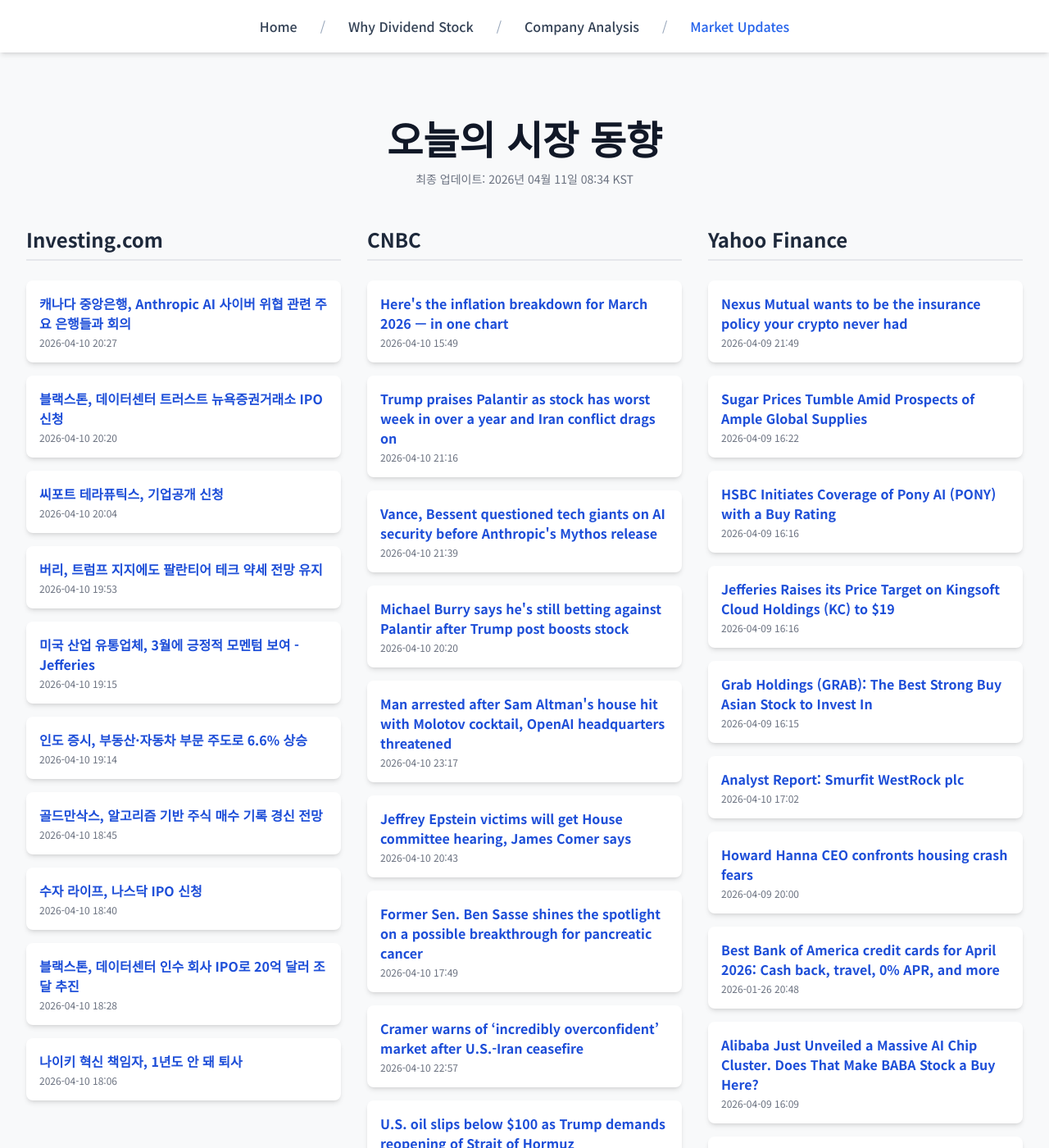
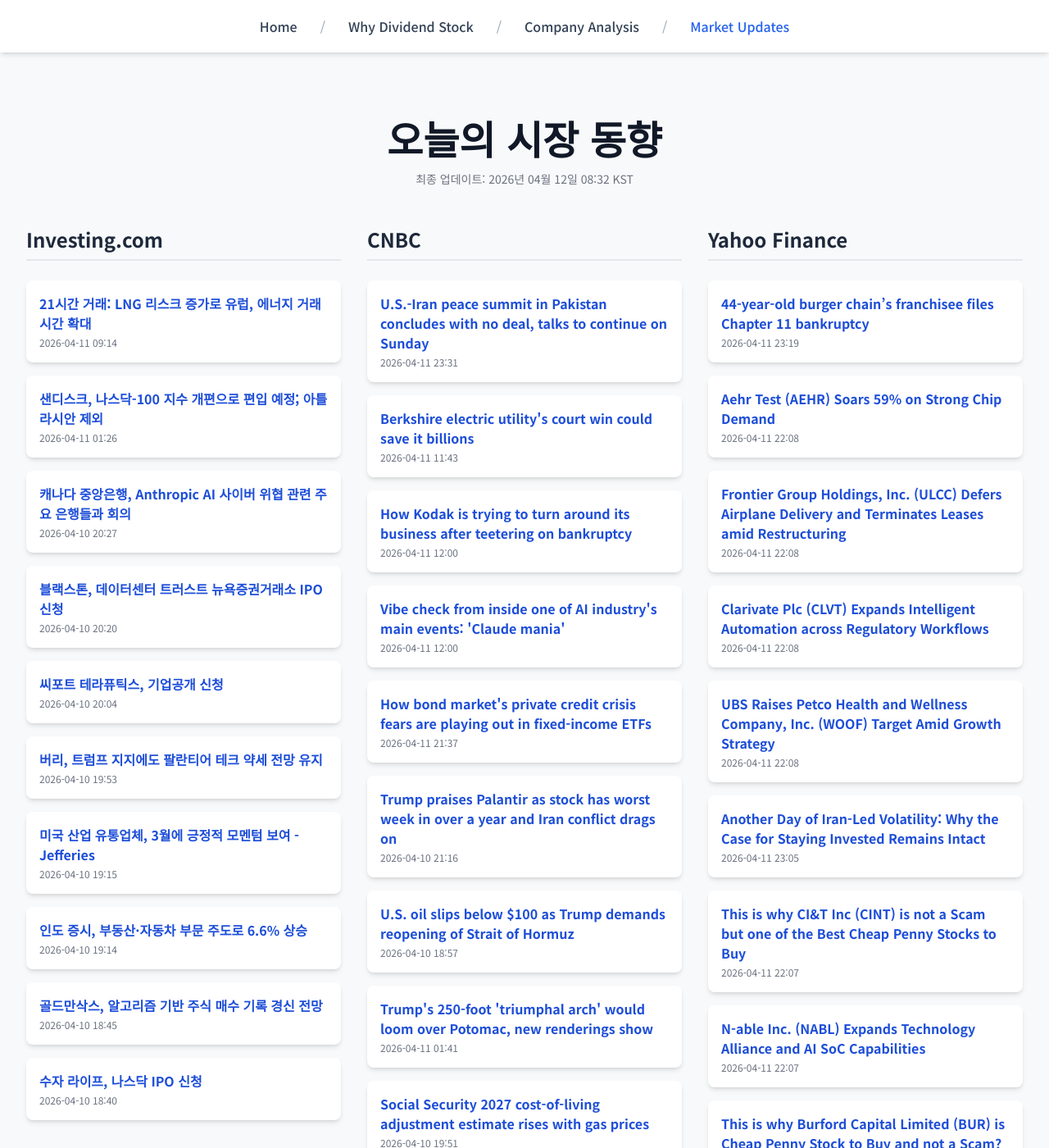
Before and after one commit to Kay-Hwang/my-company-analysis, a Jekyll site: the page built from market-updates.html, in a window 1280 px wide and 1400 px high. Shown: the whole window at 82% size. Built offline with Jekyll 4.4.1, drawn with Linux system fonts in a browser that asks for light colours; nearby versions of some CDN libraries; a script that is not in the unit is left out; some of the changed text lies outside the part shown.

Commit message:
Update daily data

```diff
--- a/_data/latest_data.json
+++ b/_data/latest_data.json
@@ -1,7 +1,19 @@
 {
-  "lastUpdated": "2026년 04월 11일 08:34 KST",
+  "lastUpdated": "2026년 04월 12일 08:32 KST",
   "news": {
     "investing": [
+      {
+        "title": "21시간 거래: LNG 리스크 증가로 유럽, 에너지 거래 시간 확대",
+        "link": "https://kr.investing.com/news/stock-market-news/article-1896147",
+        "pubDate": "2026-04-11 09:14:52",
+        "summary": "21시간 거래: LNG 리스크 증가로 유럽, 에너지 거래 시간 확대"
+      },
+      {
+        "title": "샌디스크, 나스닥-100 지수 개편으로 편입 예정; 아틀라시안 제외",
+        "link": "https://kr.investing.com/news/stock-market-news/article-1896108",
+        "pubDate": "2026-04-11 01:26:17",
+        "summary": "샌디스크, 나스닥-100 지수 개편으로 편입 예정; 아틀라시안 제외"
+      },
       {
         "title": "캐나다 중앙은행, Anthropic AI 사이버 위협 관련 주요 은행들과 회의",
         "link": "https://kr.investing.com/news/stock-market-news/article-93CH-1895965",
@@ -49,68 +61,44 @@
         "link": "https://kr.investing.com/news/stock-market-news/article-432SI-1895886",
         "pubDate": "2026-04-10 18:40:04",
         "summary": "수자 라이프, 나스닥 IPO 신청"
-      },
-      {
-        "title": "블랙스톤, 데이터센터 인수 회사 IPO로 20억 달러 조달 추진",
-        "link": "https://kr.investing.com/news/stock-market-news/article-93CH-1895882",
-        "pubDate": "2026-04-10 18:28:35",
-        "summary": "블랙스톤, 데이터센터 인수 회사 IPO로 20억 달러 조달 추진"
-      },
-      {
-        "title": "나이키 혁신 책임자, 1년도 안 돼 퇴사",
-        "link": "https://kr.investing.com/news/stock-market-news/article-93CH-1895875",
-        "pubDate": "2026-04-10 18:06:38",
-        "summary": "나이키 혁신 책임자, 1년도 안 돼 퇴사"
       }
     ],
     "cnbc": [
       {
-        "title": "Here's the inflation breakdown for March 2026 — in one chart",
-        "link": "https://www.cnbc.com/2026/04/10/cpi-inflation-march-2026-breakdown.html",
-        "pubDate": "Fri, 10 Apr 2026 15:49:16 GMT",
-        "summary": "The Iran war has pushed up gasoline, airline fares and other prices for consumers."
+        "title": "U.S.-Iran peace summit in Pakistan concludes with no deal, talks to continue on Sunday",
+        "link": "https://www.cnbc.com/2026/04/11/us-iran-talks-set-to-begin-in-islamabad-after-delegations-arrive.html",
+        "pubDate": "Sat, 11 Apr 2026 23:31:57 GMT",
+        "summary": "Two American warships transited through the Strait of Hormuz for the first time since the start of the conflict."
+      },
+      {
+        "title": "Berkshire electric utility's court win could save it billions",
+        "link": "https://www.cnbc.com/2026/04/11/berkshire-electric-utilitys-court-win-could-save-it-billions.html",
+        "pubDate": "Sat, 11 Apr 2026 11:43:24 GMT",
+        "summary": "PacifiCorp court win could reduce wildfire damages by $1 billion or more."
+      },
+      {
+        "title": "How Kodak is trying to turn around its business after teetering on bankruptcy",
+        "link": "https://www.cnbc.com/2026/04/11/kodak-film-business-ceo-jim-continenza.html",
+        "pubDate": "Sat, 11 Apr 2026 12:00:01 GMT",
+        "summary": "Photography company Eastman Kodak has seen its fair share of financial struggles, but CEO Jim Continenza is determined to fuel its success."
+      },
+      {
+        "title": "Vibe check from inside one of AI industry's main events: 'Claude mania'",
+        "link": "https://www.cnbc.com/2026/04/11/vibe-check-from-ai-industry-humanx-anthropic-is-talk-of-the-town.html",
+        "pubDate": "Sat, 11 Apr 2026 12:00:01 GMT",
+        "summary": "At the HumanX conference in San Francisco this week, Anthropic's momentum was on everyone's lips."
+      },
+      {
+        "title": "How bond market's private credit crisis fears are playing out in fixed-income ETFs",
+        "link": "https://www.cnbc.com/2026/04/11/bond-market-private-credit-crisis-fixed-income-etfs.html",
+        "pubDate": "Sat, 11 Apr 2026 21:37:12 GMT",
+        "summary": "Fears of a private credit crisis arrived just as the growing and less transparent bond market was being included in more fixed-income ETFs."
       },
       {
         "title": "Trump praises Palantir as stock has worst week in over a year and Iran conflict drags on",
         "link": "https://www.cnbc.com/2026/04/10/trump-pltr-palantir-stock-iran-war.html",
         "pubDate": "Fri, 10 Apr 2026 21:16:19 GMT",
         "summary": "Palantir's Maven platform have reportedly been used in the U.S. military campaign in Iran."
-      },
-      {
-        "title": "Vance, Bessent questioned tech giants on AI security before Anthropic's Mythos release",
-        "link": "https://www.cnbc.com/2026/04/10/trump-white-house-ai-cyber-threat-anthropic-mythos.html",
-        "pubDate": "Fri, 10 Apr 2026 21:39:21 GMT",
-        "summary": "Bessent and Fed Chair Jerome Powell separately met with the heads of the biggest U.S. banks to address the potential cyber threat of Anthropic's Mythos."
-      },
-      {
-        "title": "Michael Burry says he's still betting against Palantir after Trump post boosts stock",
-        "link": "https://www.cnbc.com/2026/04/10/michael-burry-says-hes-still-betting-against-palantir-after-trump-post-boosts-stock.html",
-        "pubDate": "Fri, 10 Apr 2026 20:20:12 GMT",
-        "summary": "The investor of the \"Big Short\" fame said he continues to hold long-dated put options on the artificial intelligence software firm."
-      },
-      {
-        "title": "Man arrested after Sam Altman's house hit with Molotov cocktail, OpenAI headquarters threatened",
-        "link": "https://www.cnbc.com/2026/04/10/sam-altman-house-hit-with-molotov-cocktail-openai-office-threatened.html",
-        "pubDate": "Fri, 10 Apr 2026 23:17:40 GMT",
-        "summary": "Police arrested a suspect at OpenAI's headquarters for allegedly threatening arson after an attack on CEO Sam Altman's home."
-      },
-      {
-        "title": "Jeffrey Epstein victims will get House committee hearing, James Comer says",
-        "link": "https://www.cnbc.com/2026/04/10/epstein-melania-trump-victims-house-hearings.html",
-        "pubDate": "Fri, 10 Apr 2026 20:43:03 GMT",
-        "summary": "Rep. James Comer's promise came a day after first lady Melania Trump urged Congress to give victims of Jeffrey Epstein a public hearing so \"we have the truth.\""
-      },
-      {
-        "title": "Former Sen. Ben Sasse shines the spotlight on a possible breakthrough for pancreatic cancer",
-        "link": "https://www.cnbc.com/2026/04/10/ben-sasse-shines-spotlight-on-daraxonrasib-for-pancreatic-cancer.html",
-        "pubDate": "Fri, 10 Apr 2026 17:49:43 GMT",
-        "summary": "Former Sen. Ben Sasse is taking Revolution Medicines' daraxonrasib, which has shown promise as a treatment for pancreatic cancer."
-      },
-      {
-        "title": "Cramer warns of ‘incredibly overconfident’ market after U.S.-Iran ceasefire",
-        "link": "https://www.cnbc.com/2026/04/10/cramer-warns-overconfident-market-after-us-iran-ceasefire.html",
-        "pubDate": "Fri, 10 Apr 2026 22:57:10 GMT",
-        "summary": "\"The idea that everything will finally go right in the Middle East seems like a real stretch to me,\" Cramer said."
       },
       {
         "title": "U.S. oil slips below $100 as Trump demands reopening of Strait of Hormuz",
@@ -121,70 +109,82 @@
       {
         "title": "Trump's 250-foot 'triumphal arch' would loom over Potomac, new renderings show",
         "link": "https://www.cnbc.com/2026/04/10/trump-arch-renderings-arlington.html",
-        "pubDate": "Fri, 10 Apr 2026 22:02:59 GMT",
+        "pubDate": "Sat, 11 Apr 2026 01:41:53 GMT",
         "summary": "Rep. Don Beyer said \"President Trump is focused on a taxpayer-funded vanity project that would choke traffic, block our skyline, and tower over sacred ground.\""
+      },
+      {
+        "title": "Social Security 2027 cost-of-living adjustment estimate rises with gas prices",
+        "link": "https://www.cnbc.com/2026/04/10/social-security-2027-cola-estimate-rises.html",
+        "pubDate": "Fri, 10 Apr 2026 19:51:01 GMT",
+        "summary": "New government data shows the pace of inflation has increased, pushing up one estimate for the Social Security cost-of-living adjustment for 2027."
+      },
+      {
+        "title": "Man arrested after Sam Altman's house hit with Molotov cocktail, OpenAI headquarters threatened",
+        "link": "https://www.cnbc.com/2026/04/10/sam-altman-house-hit-with-molotov-cocktail-openai-office-threatened.html",
+        "pubDate": "Fri, 10 Apr 2026 23:17:40 GMT",
+        "summary": "Police arrested a suspect at OpenAI's headquarters for allegedly threatening arson after an attack on CEO Sam Altman's home."
       }
     ],
     "yahoo": [
       {
-        "title": "Nexus Mutual wants to be the insurance policy your crypto never had",
-        "link": "https://finance.yahoo.com/markets/crypto/articles/nexus-mutual-wants-insurance-policy-214900982.html",
-        "pubDate": "2026-04-09T21:49:00Z",
-        "summary": "Nexus Mutual wants to be the insurance policy your crypto never had"
+        "title": "44-year-old burger chain’s franchisee files Chapter 11 bankruptcy",
+        "link": "https://finance.yahoo.com/economy/policy/articles/44-old-burger-chain-franchisee-231947320.html",
+        "pubDate": "2026-04-11T23:19:47Z",
+        "summary": "44-year-old burger chain’s franchisee files Chapter 11 bankruptcy"
       },
       {
-        "title": "Sugar Prices Tumble Amid Prospects of Ample Global Supplies",
-        "link": "https://finance.yahoo.com/markets/commodities/articles/sugar-prices-tumble-amid-prospects-162251138.html",
-        "pubDate": "2026-04-09T16:22:51Z",
-        "summary": "Sugar Prices Tumble Amid Prospects of Ample Global Supplies"
+        "title": "Aehr Test (AEHR) Soars 59% on Strong Chip Demand",
+        "link": "https://finance.yahoo.com/markets/stocks/articles/aehr-test-aehr-soars-59-220847295.html",
+        "pubDate": "2026-04-11T22:08:47Z",
+        "summary": "Aehr Test (AEHR) Soars 59% on Strong Chip Demand"
       },
       {
-        "title": "HSBC Initiates Coverage of Pony AI (PONY) with a Buy Rating",
-        "link": "https://finance.yahoo.com/markets/stocks/articles/hsbc-initiates-coverage-pony-ai-161601079.html",
-        "pubDate": "2026-04-09T16:16:01Z",
-        "summary": "HSBC Initiates Coverage of Pony AI (PONY) with a Buy Rating"
+        "title": "Frontier Group Holdings, Inc. (ULCC) Defers Airplane Delivery and Terminates Leases amid Restructuring",
+        "link": "https://finance.yahoo.com/markets/stocks/articles/frontier-group-holdings-inc-ulcc-220823137.html",
+        "pubDate": "2026-04-11T22:08:23Z",
+        "summary": "Frontier Group Holdings, Inc. (ULCC) Defers Airplane Delivery and Terminates Leases amid Restructuring"
       },
       {
-        "title": "Jefferies Raises its Price Target on Kingsoft Cloud Holdings (KC) to $19",
-        "link": "https://finance.yahoo.com/markets/stocks/articles/jefferies-raises-price-target-kingsoft-161611663.html",
-        "pubDate": "2026-04-09T16:16:11Z",
-        "summary": "Jefferies Raises its Price Target on Kingsoft Cloud Holdings (KC) to $19"
+        "title": "Clarivate Plc (CLVT) Expands Intelligent Automation across Regulatory Workflows",
+        "link": "https://finance.yahoo.com/sectors/technology/articles/clarivate-plc-clvt-expands-intelligent-220814839.html",
+        "pubDate": "2026-04-11T22:08:14Z",
+        "summary": "Clarivate Plc (CLVT) Expands Intelligent Automation across Regulatory Workflows"
       },
       {
-        "title": "Grab Holdings (GRAB): The Best Strong Buy Asian Stock to Invest In",
-        "link": "https://finance.yahoo.com/markets/stocks/articles/grab-holdings-grab-best-strong-161511721.html",
-        "pubDate": "2026-04-09T16:15:11Z",
-        "summary": "Grab Holdings (GRAB): The Best Strong Buy Asian Stock to Invest In"
+        "title": "UBS Raises Petco Health and Wellness Company, Inc. (WOOF) Target Amid Growth Strategy",
+        "link": "https://finance.yahoo.com/markets/stocks/articles/ubs-raises-petco-health-wellness-220804234.html",
+        "pubDate": "2026-04-11T22:08:04Z",
+        "summary": "UBS Raises Petco Health and Wellness Company, Inc. (WOOF) Target Amid Growth Strategy"
       },
       {
-        "title": "Analyst Report: Smurfit WestRock plc",
-        "link": "https://finance.yahoo.com/research/reports/ARGUS_6347_AnalystReport_1775840520000?yptr=yahoo&ncid=yahooproperties_plusresear_nm5q6ze1cei",
-        "pubDate": "2026-04-10T17:02:00Z",
-        "summary": "Analyst Report: Smurfit WestRock plc"
+        "title": "Another Day of Iran-Led Volatility: Why the Case for Staying Invested Remains Intact",
+        "link": "https://finance.yahoo.com/sectors/energy/articles/another-day-iran-led-volatility-230500686.html",
+        "pubDate": "2026-04-11T23:05:00Z",
+        "summary": "Another Day of Iran-Led Volatility: Why the Case for Staying Invested Remains Intact"
       },
       {
-        "title": "Howard Hanna CEO confronts housing crash fears",
-        "link": "https://finance.yahoo.com/markets/stocks/articles/howard-hanna-ceo-confronts-housing-200049242.html",
-        "pubDate": "2026-04-09T20:00:49Z",
-        "summary": "Howard Hanna CEO confronts housing crash fears"
+        "title": "This is why CI&T Inc (CINT) is not a Scam but one of the Best Cheap Penny Stocks to Buy",
+        "link": "https://finance.yahoo.com/markets/stocks/articles/why-ci-t-inc-cint-220744617.html",
+        "pubDate": "2026-04-11T22:07:44Z",
+        "summary": "This is why CI&T Inc (CINT) is not a Scam but one of the Best Cheap Penny Stocks to Buy"
       },
       {
-        "title": "Best Bank of America credit cards for April 2026: Cash back, travel, 0% APR, and more",
-        "link": "https://finance.yahoo.com/personal-finance/credit-cards/article/best-bank-of-america-credit-cards-204820061.html",
-        "pubDate": "2026-01-26T20:48:20Z",
-        "summary": "Best Bank of America credit cards for April 2026: Cash back, travel, 0% APR, and more"
+        "title": "N-able Inc. (NABL) Expands Technology Alliance and AI SoC Capabilities",
+        "link": "https://finance.yahoo.com/sectors/technology/articles/n-able-inc-nabl-expands-220735508.html",
+        "pubDate": "2026-04-11T22:07:35Z",
+        "summary": "N-able Inc. (NABL) Expands Technology Alliance and AI SoC Capabilities"
       },
       {
-        "title": "Alibaba Just Unveiled a Massive AI Chip Cluster. Does That Make BABA Stock a Buy Here?",
-        "link": "https://finance.yahoo.com/markets/stocks/articles/alibaba-just-unveiled-massive-ai-160945178.html",
-        "pubDate": "2026-04-09T16:09:45Z",
-        "summary": "Alibaba Just Unveiled a Massive AI Chip Cluster. Does That Make BABA Stock a Buy Here?"
+        "title": "This is why Burford Capital Limited (BUR) is Cheap Penny Stock to Buy and not a Scam?",
+        "link": "https://finance.yahoo.com/markets/stocks/articles/why-burford-capital-limited-bur-220729281.html",
+        "pubDate": "2026-04-11T22:07:29Z",
+        "summary": "This is why Burford Capital Limited (BUR) is Cheap Penny Stock to Buy and not a Scam?"
       },
       {
-        "title": "Foldable iPhones Are Reportedly Still on Track for September. Should You Buy AAPL Stock Here?",
-        "link": "https://finance.yahoo.com/markets/stocks/articles/foldable-iphones-reportedly-still-track-160725510.html",
-        "pubDate": "2026-04-09T16:07:25Z",
-        "summary": "Foldable iPhones Are Reportedly Still on Track for September. Should You Buy AAPL Stock Here?"
+        "title": "Applied Optoelectronics (AAOI) Soars 45% on AI Boost",
+        "link": "https://finance.yahoo.com/markets/stocks/articles/applied-optoelectronics-aaoi-soars-45-220652242.html",
+        "pubDate": "2026-04-11T22:06:52Z",
+        "summary": "Applied Optoelectronics (AAOI) Soars 45% on AI Boost"
       }
     ]
   }
```
